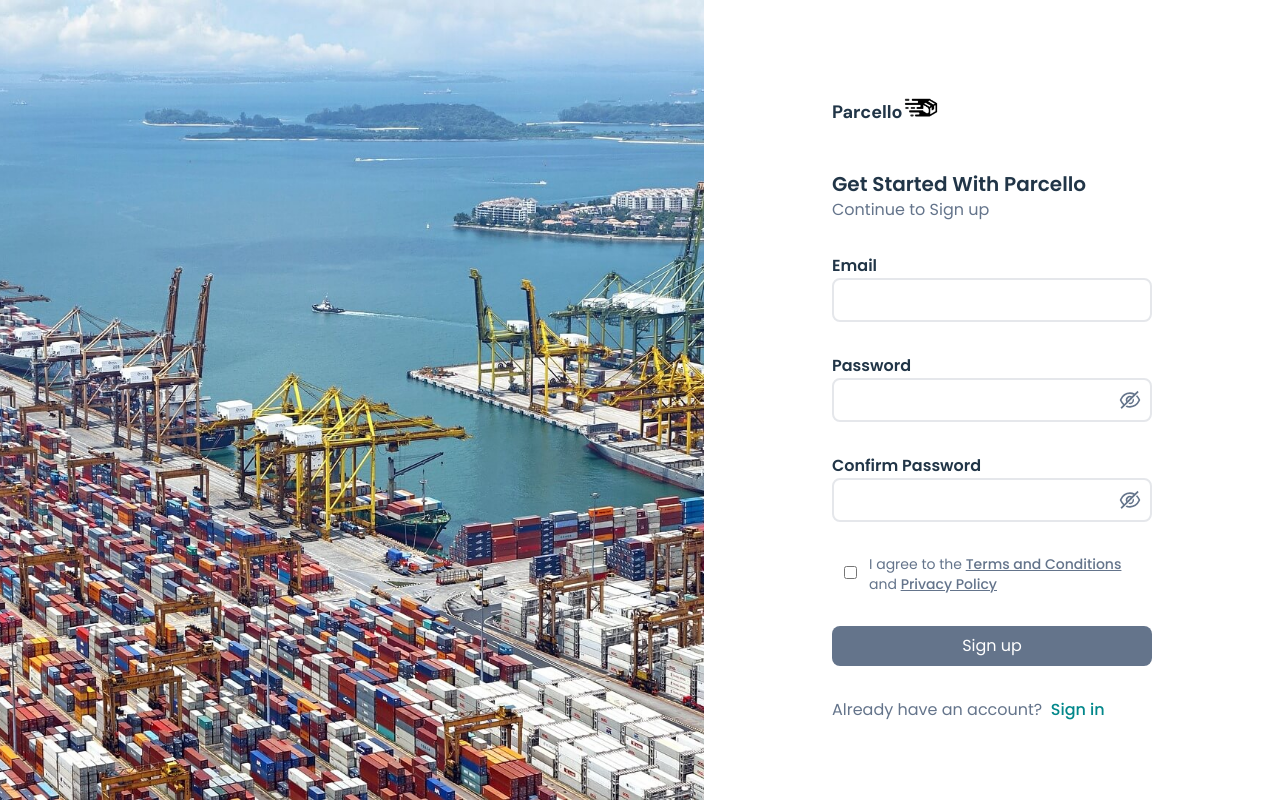
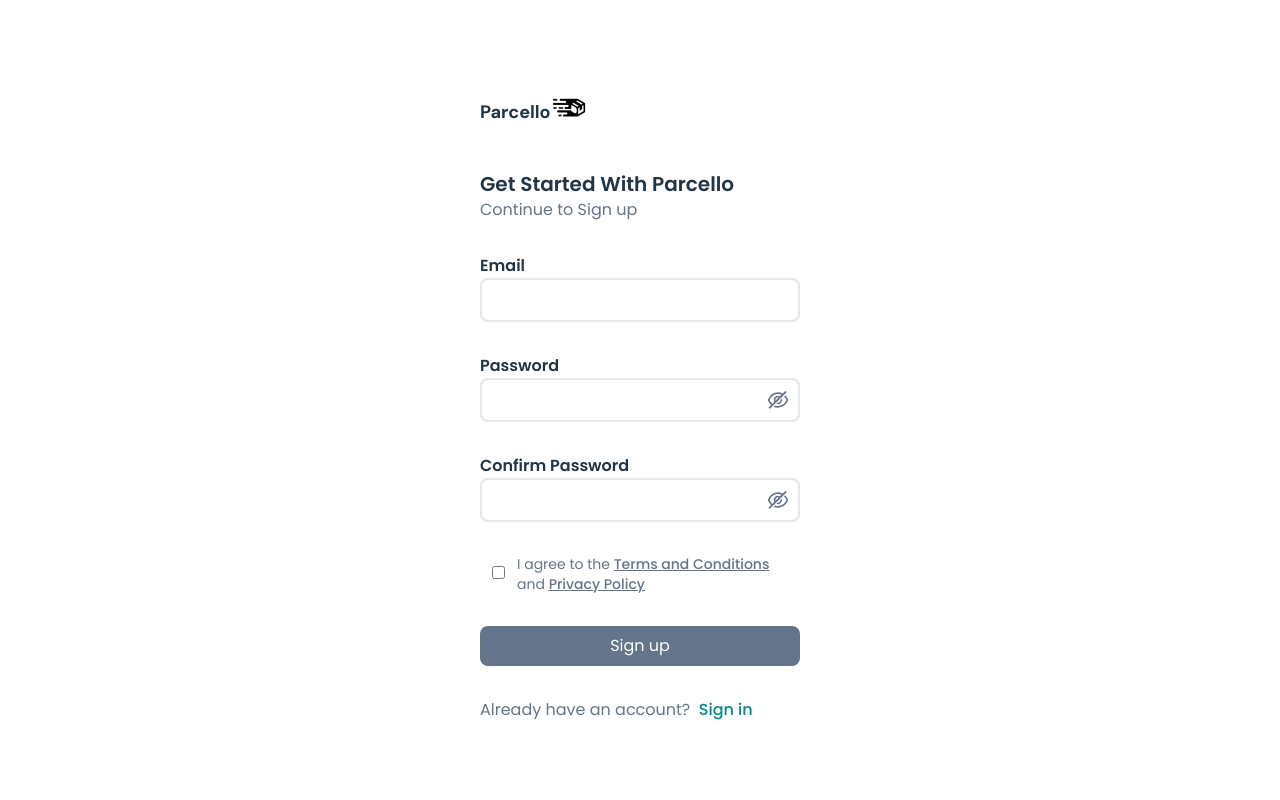
Before and after one commit to yuvrajjwala/Parcello-Global, a React (Vite) app: page /signup in a window 1280 px wide. Built offline with nearby package versions, Linux system fonts and the light colour scheme.

Commit message:
logos removed and load more button removed

```diff
--- a/src/Components/Home/LearnHow/LearnHow.jsx
+++ b/src/Components/Home/LearnHow/LearnHow.jsx
@@ -85,10 +85,10 @@
             </div>
             {/* card1 */}
           </div>
-          <button className="flex gap-3 py-3 px-4 rounded-[90px] text-center items-center justify-center border-2 border-[#E6E8EC]">
+          {/* <button className="flex gap-3 py-3 px-4 rounded-[90px] text-center items-center justify-center border-2 border-[#E6E8EC]">
             <ImSpinner/>
             Load More
-            </button>
+            </button> */}
         </div>
       </div>
     </Suspense>
--- a/src/Pages/Signin/Signin.jsx
+++ b/src/Pages/Signin/Signin.jsx
@@ -59,10 +59,10 @@
         <img src={truck} className="w-full h-full overflow-hidden object-cover" alt="" />
       </div>
       <form className="mx-auto flex justify-center items-start flex-col gap-8 w-80" onSubmit={handleLoginSubmit}>
-        <div className=" my-5 h-5 flex">
+        {/* <div className=" my-5 h-5 flex">
           <h1 className="text-lg font-bold">Parcello</h1>
           <img src={logo} className="h-full w-full" alt="" />
-        </div>
+        </div> */}
         <div className="flex flex-col">
           <span className="text-xl text-primary font-semibold">
             Get Started With Parcello
--- a/src/Pages/Signup/Signup.jsx
+++ b/src/Pages/Signup/Signup.jsx
@@ -80,9 +80,9 @@
 
   return (
     <div className="flex h-screen">
-      <div className="formBg h-full w-[55%]  flex items-center justify-center md:hidden">
+      {/* <div className="formBg h-full w-[55%]  flex items-center justify-center md:hidden">
         <img src={dock} className="w-full h-full overflow-hidden object-cover" alt="" />
-      </div>
+      </div> */}
       <form
         className="mx-auto flex justify-center items-start flex-col gap-8 w-80"
         onSubmit={submitHandler}
```
